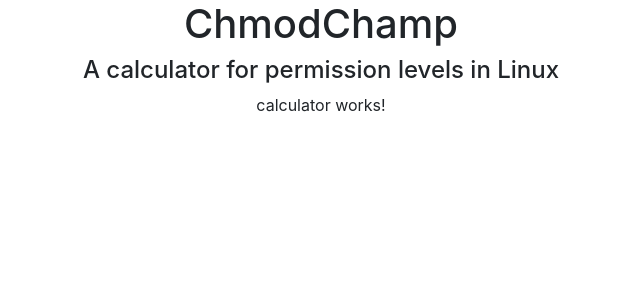
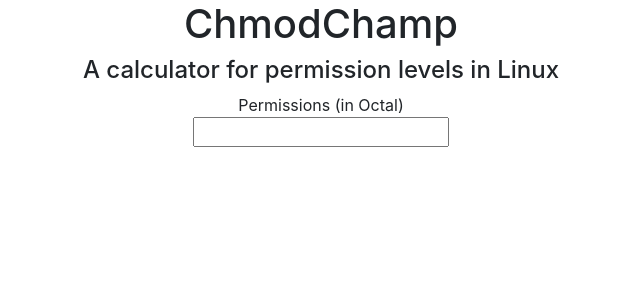
Before and after one commit to jmarkman/ChmodChamp, an Angular app: page / in a window 1280 px wide. Shown: the top 300 px of the page, without its empty margins (319-959 px from the left). Built offline with nearby package versions, Linux system fonts and the light colour scheme.

Commit message:
save changes to html for calculator component

```diff
--- a/src/app/calculator/calculator.component.html
+++ b/src/app/calculator/calculator.component.html
@@ -1 +1,8 @@
-<p>calculator works!</p>
+<table class="table table-borderless">
+    <tbody>
+        <tr>Permissions (in Octal)</tr>
+        <tr>
+            <input type="text">
+        </tr>
+    </tbody>
+</table>
```
